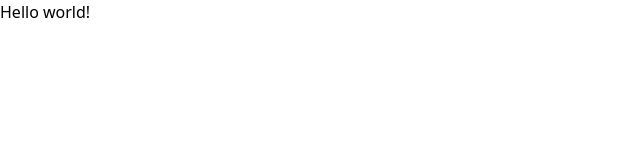
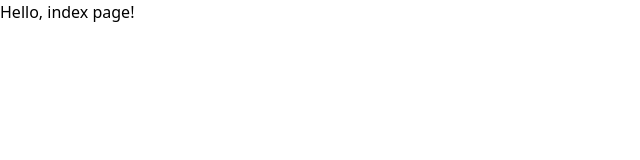
Before and after one commit to echvzb/appointment-app, a React app: page / in a window 1280 px wide. Shown: the top 160 px of the page, without its empty margins (0-640 px from the left). Built offline with nearby package versions, Linux system fonts and the light colour scheme.

Commit message:
feat: add react router

```diff
--- a/package.json
+++ b/package.json
@@ -19,6 +19,7 @@
     "@babel/preset-typescript": "^7.16.7",
     "@types/react": "^17.0.39",
     "@types/react-dom": "^17.0.11",
+    "@types/react-router-dom": "^5.3.3",
     "@typescript-eslint/eslint-plugin": "^5.10.2",
     "@typescript-eslint/parser": "^5.10.2",
     "babel-loader": "^8.2.3",
@@ -45,6 +46,7 @@
   },
   "dependencies": {
     "react": "^17.0.2",
-    "react-dom": "^17.0.2"
+    "react-dom": "^17.0.2",
+    "react-router-dom": "^6.2.1"
   }
 }
--- /dev/null
+++ b/src/App.tsx
@@ -0,0 +1,5 @@
+import Router from './Router';
+
+const App = () => <Router />;
+
+export default App;
--- /dev/null
+++ b/src/Router.tsx
@@ -0,0 +1,12 @@
+import {Routes, BrowserRouter, Route} from 'react-router-dom';
+import {IndexPage} from './pages';
+
+const Router = () => (
+  <BrowserRouter>
+    <Routes>
+      <Route path="/" element={<IndexPage />} />
+    </Routes>
+  </BrowserRouter>
+);
+
+export default Router;
--- a/src/index.tsx
+++ b/src/index.tsx
@@ -1,4 +1,5 @@
 import {render} from 'react-dom';
+import App from './App';
 import './style.css';
 
-render(<h1>Hello world!</h1>, document.querySelector('#app'));
+render(<App />, document.querySelector('#app'));
--- /dev/null
+++ b/src/pages/IndexPage.tsx
@@ -0,0 +1 @@
+export const IndexPage = () => <h1>Hello, index page!</h1>;
--- /dev/null
+++ b/src/pages/index.ts
@@ -0,0 +1 @@
+export * from './IndexPage';
```
Also changed, not shown: 1 other file (tests, documents, lock files or other folders).
